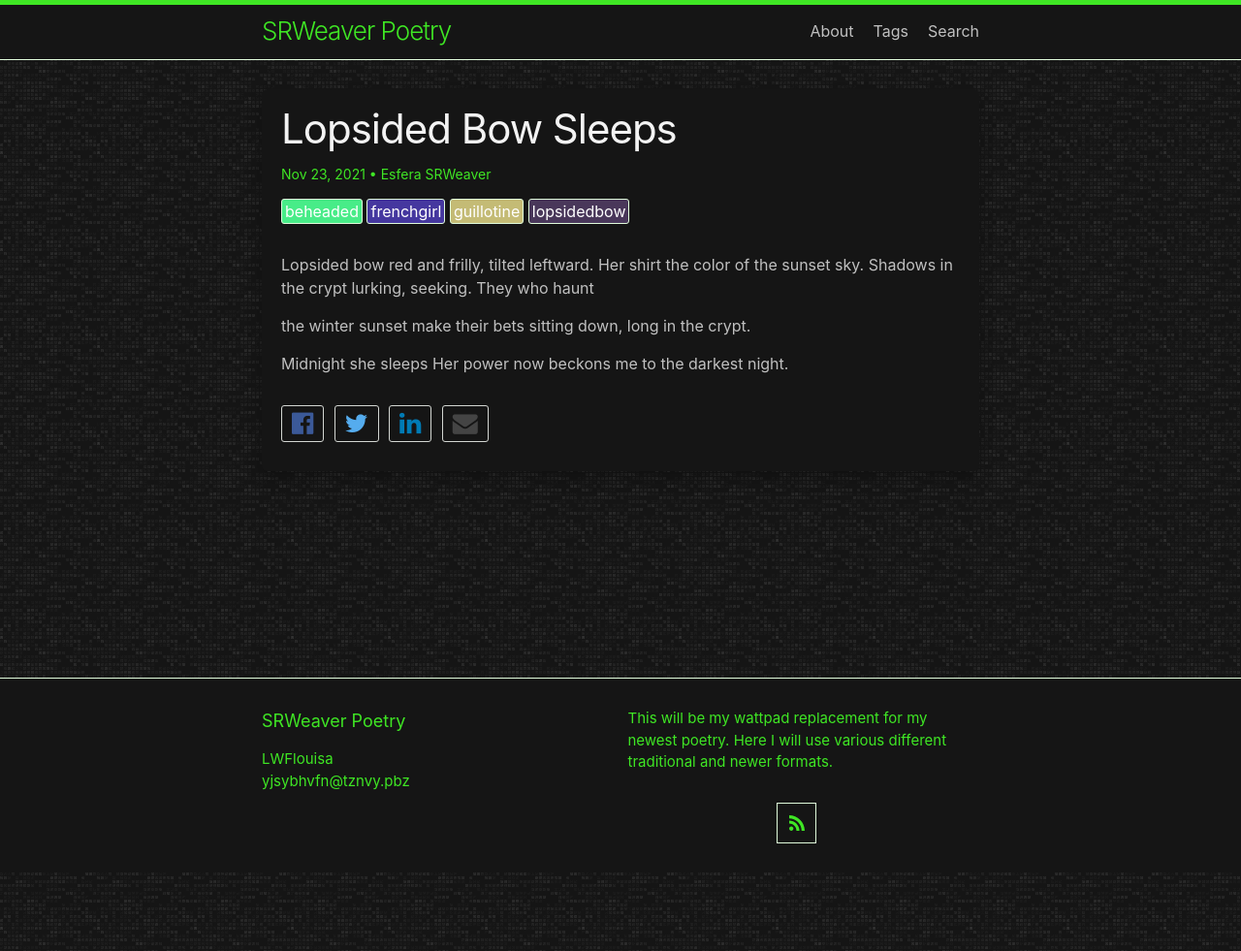
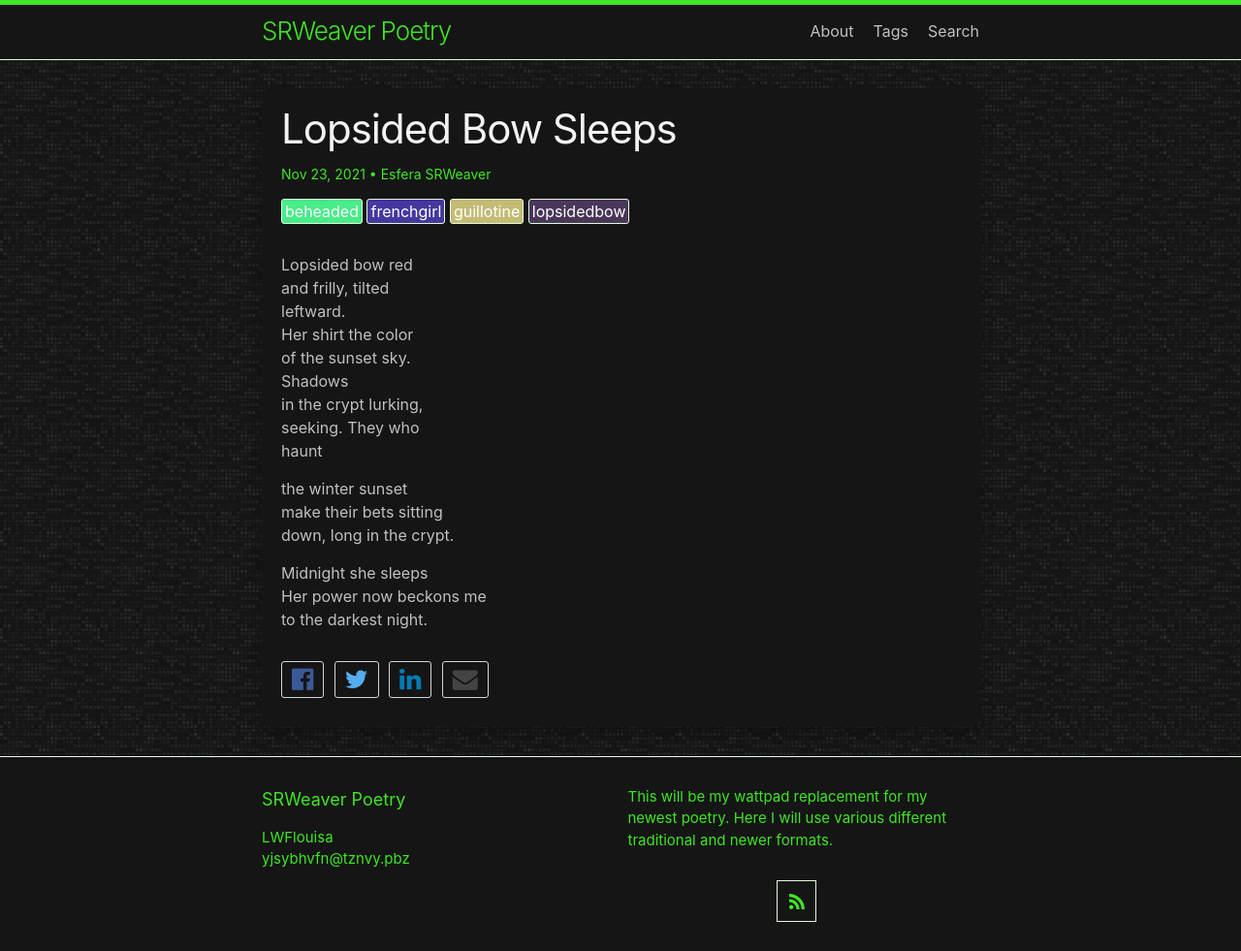
Before and after one commit to LWFlouisa/SRWeaverPoetry, a Jekyll site: the page built from _posts/2021-11-23-lopsidedbowsleeps.md, in a window 1280 px wide. Shown: the whole page at 97% size. Built offline with Jekyll 4.4.1, drawn with Linux system fonts in a browser that asks for light colours.

Commit message:
Update 2021-11-23-lopsidedbowsleeps.md

```diff
--- a/_posts/2021-11-23-lopsidedbowsleeps.md
+++ b/_posts/2021-11-23-lopsidedbowsleeps.md
@@ -4,20 +4,20 @@ author: Esfera SRWeaver
 tags: beheaded lopsidedbow guillotine frenchgirl
 layout: post
 ---
-Lopsided bow red
-and frilly, tilted
-leftward.
-Her shirt the color
-of the sunset sky.
-Shadows
-in the crypt lurking,
-seeking. They who
+Lopsided bow red<br />
+and frilly, tilted<br />
+leftward.<br />
+Her shirt the color<br />
+of the sunset sky.<br />
+Shadows<br />
+in the crypt lurking,<br />
+seeking. They who<br />
 haunt
 
-the winter sunset
-make their bets sitting
+the winter sunset<br />
+make their bets sitting<br />
 down, long in the crypt.
 
-Midnight she sleeps
-Her power now beckons me
+Midnight she sleeps<br />
+Her power now beckons me<br />
 to the darkest night.
```
